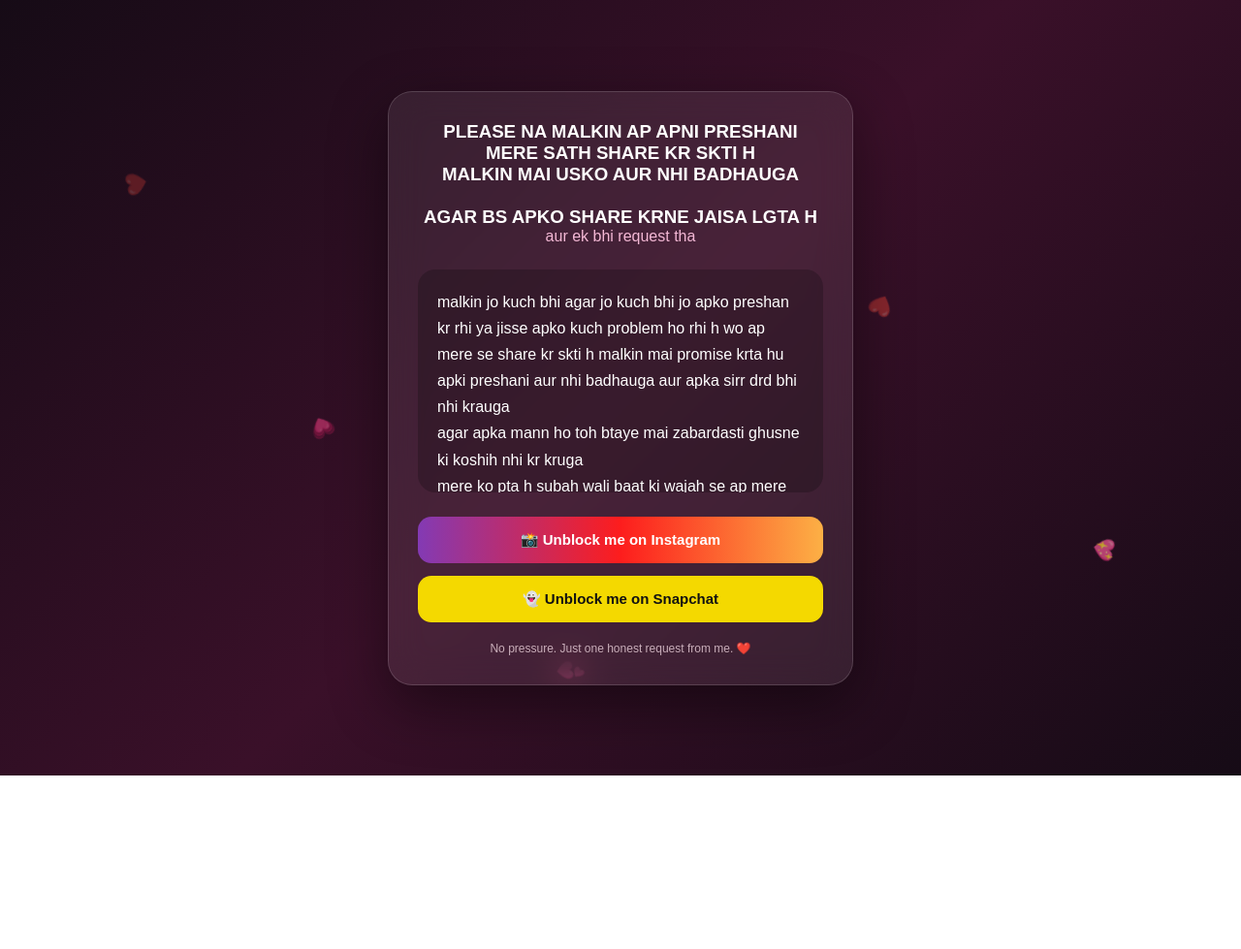
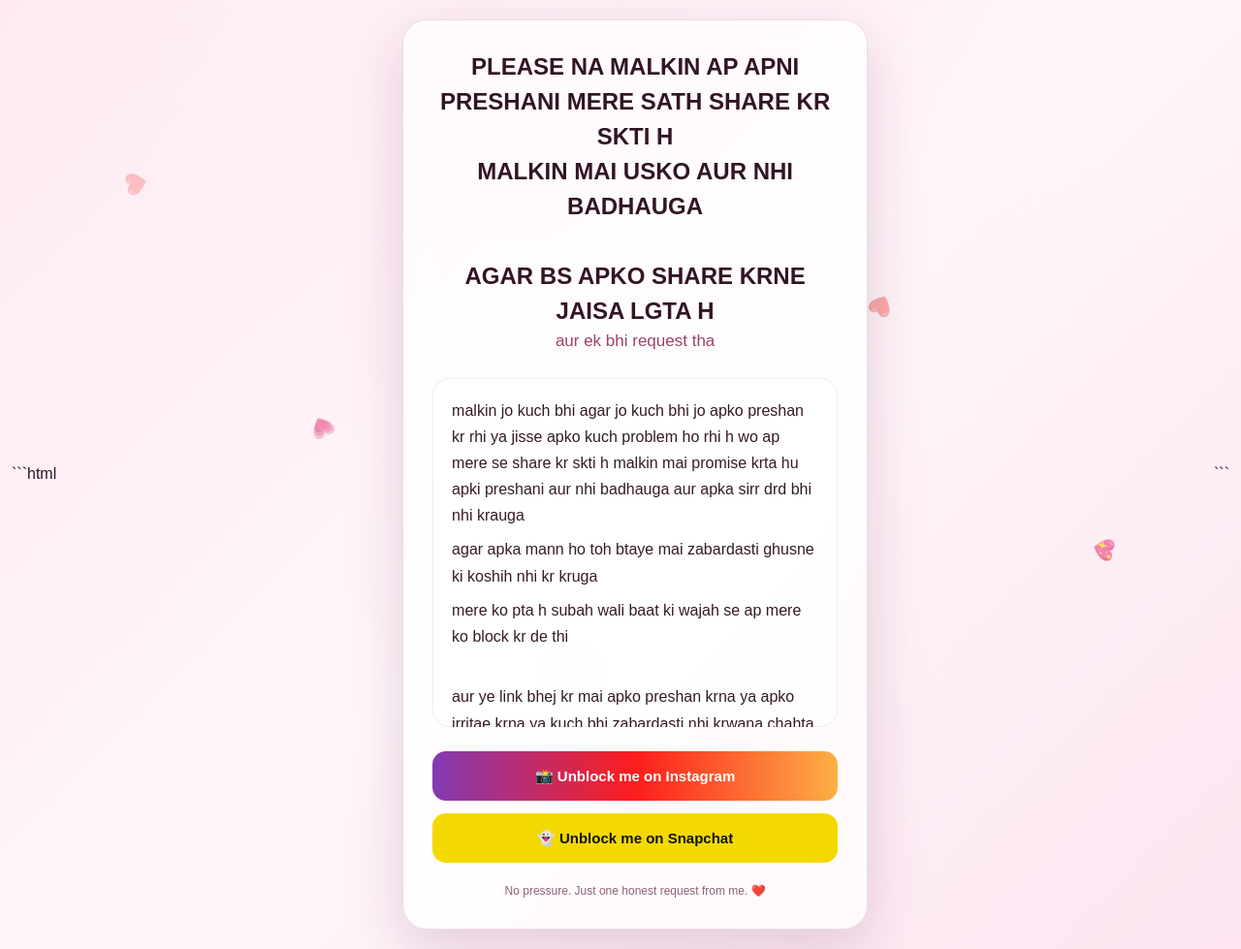
Before and after one commit to yashwantk2936-arch/please-unblock-kr-dijiye-, a plain HTML site: page index.html in a window 1280 px wide. Shown: the whole page at 97% size. Before the commit the page ends 800 px from the top, so only its background shows below. Drawn offline with Linux system fonts and the light colour scheme.

Commit message:
Update index.html

````diff
--- a/index.html
+++ b/index.html
@@ -1,4 +1,4 @@
-
+```html
 <!DOCTYPE html>
 <html lang="en">
 <head>
@@ -14,15 +14,28 @@
     padding: 0;
 }
 
+html {
+    width: 100%;
+    min-height: 100%;
+}
+
 body {
     min-height: 100vh;
+    min-height: 100dvh;
+    width: 100%;
     font-family: Arial, sans-serif;
+
     background: linear-gradient(135deg, #160b16, #3a1029, #160b16);
     color: white;
+
     display: flex;
     justify-content: center;
     align-items: center;
-    overflow: hidden;
+
+    overflow-x: hidden;
+    overflow-y: auto;
+
+    padding: 20px;
 }
 
 /* Floating hearts */
@@ -32,6 +45,7 @@ body {
     font-size: 20px;
     opacity: .7;
     animation: float 7s linear infinite;
+    pointer-events: none;
 }
 
 @keyframes float {
@@ -39,9 +53,11 @@ body {
         transform: translateY(0) rotate(0deg);
         opacity: 0;
     }
+
     20% {
         opacity: .8;
     }
+
     100% {
         transform: translateY(-110vh) rotate(360deg);
         opacity: 0;
@@ -49,35 +65,76 @@ body {
 }
 
 .container {
-    width: min(92%, 480px);
+    width: min(100%, 480px);
+
     background: rgba(255,255,255,.08);
     backdrop-filter: blur(18px);
+    -webkit-backdrop-filter: blur(18px);
+
     border: 1px solid rgba(255,255,255,.15);
     border-radius: 25px;
-    padding: 30px;
+
+    padding: clamp(20px, 5vw, 30px);
+
     box-shadow: 0 20px 60px rgba(0,0,0,.45);
+
     text-align: center;
+
+    margin: auto;
 }
 
 h1 {
-    font-size: 32px;
+    font-size: clamp(26px, 7vw, 32px);
+    line-height: 1.25;
     margin-bottom: 10px;
+}
+
+h3 {
+    font-size: clamp(18px, 5vw, 24px);
+    line-height: 1.5;
+    overflow-wrap: break-word;
 }
 
 .subtitle {
     color: #f4b8d5;
     margin-bottom: 25px;
+    font-size: clamp(14px, 4vw, 17px);
+    line-height: 1.5;
 }
 
 .note {
     background: rgba(0,0,0,.22);
+
     border-radius: 18px;
-    padding: 20px;
+
+    padding: clamp(15px, 4vw, 20px);
+
     text-align: left;
-    max-height: 230px;
+
+    /*
+       Responsive height:
+       On a phone the note uses most of the available screen,
+       while on larger screens it stays compact.
+    */
+    max-height: min(48vh, 360px);
+
     overflow-y: auto;
+    overflow-x: hidden;
+
     line-height: 1.7;
+
     margin-bottom: 25px;
+
+    font-size: clamp(14px, 4vw, 16px);
+
+    word-wrap: break-word;
+    overflow-wrap: break-word;
+
+    -webkit-overflow-scrolling: touch;
+}
+
+.note p {
+    margin-bottom: 8px;
 }
 
 .note::-webkit-scrollbar {
@@ -93,19 +150,37 @@ h1 {
     display: flex;
     flex-direction: column;
     gap: 13px;
+    width: 100%;
 }
 
 .btn {
     display: block;
-    padding: 15px;
+
+    width: 100%;
+
+    padding: 15px 12px;
+
     border-radius: 14px;
+
     text-decoration: none;
     color: white;
+
     font-weight: bold;
+
     transition: .25s;
+
     border: none;
     cursor: pointer;
-    font-size: 15px;
+
+    font-size: clamp(14px, 4vw, 15px);
+
+    line-height: 1.4;
+
+    min-height: 50px;
+
+    display: flex;
+    justify-content: center;
+    align-items: center;
 }
 
 .btn:hover {
@@ -124,8 +199,168 @@ h1 {
 
 .no-pressure {
     margin-top: 20px;
-    font-size: 12px;
+
+    font-size: clamp(11px, 3vw, 12px);
+
     color: #c9aeba;
+
+    line-height: 1.5;
+}
+
+
+/* ================================
+   LIGHT MODE
+   ================================ */
+
+@media (prefers-color-scheme: light) {
+
+    body {
+        background:
+            radial-gradient(circle at top, #fff0f7, transparent 45%),
+            linear-gradient(135deg, #ffeaf3, #fff7fb, #fce5f0);
+
+        color: #321525;
+    }
+
+    .container {
+        background: rgba(255,255,255,.72);
+
+        border: 1px solid rgba(120,40,80,.15);
+
+        box-shadow:
+            0 20px 60px rgba(100,30,70,.18);
+    }
+
+    .subtitle {
+        color: #9b426d;
+    }
+
+    .note {
+        background: rgba(255,255,255,.75);
+
+        color: #351b29;
+
+        box-shadow:
+            inset 0 0 0 1px rgba(100,40,70,.08);
+    }
+
+    .no-pressure {
+        color: #8c6277;
+    }
+}
+
+
+/* ================================
+   SMALL PHONES
+   ================================ */
+
+@media (max-width: 380px) {
+
+    body {
+        padding: 12px;
+        align-items: flex-start;
+    }
+
+    .container {
+        margin-top: 10px;
+        padding: 18px 15px;
+        border-radius: 20px;
+    }
+
+    h3 {
+        font-size: 17px;
+        line-height: 1.45;
+    }
+
+    .subtitle {
+        margin-bottom: 18px;
+    }
+
+    .note {
+        max-height: 52vh;
+        padding: 15px;
+        line-height: 1.65;
+        font-size: 14px;
+        margin-bottom: 18px;
+    }
+
+    .btn {
+        padding: 14px 10px;
+    }
+}
+
+
+/* ================================
+   VERY SMALL / SHORT SCREENS
+   ================================ */
+
+@media (max-height: 650px) {
+
+    body {
+        align-items: flex-start;
+        padding-top: 12px;
+    }
+
+    .container {
+        margin-top: 0;
+    }
+
+    .note {
+        max-height: 42vh;
+    }
+}
+
+
+/* ================================
+   LANDSCAPE PHONES
+   ================================ */
+
+@media (max-height: 500px) and (orientation: landscape) {
+
+    body {
+        align-items: flex-start;
+        padding: 12px;
+    }
+
+    .container {
+        max-width: 650px;
+    }
+
+    .note {
+        max-height: 45vh;
+    }
+}
+
+
+/* ================================
+   TOUCH DEVICES
+   ================================ */
+
+@media (hover: none) {
+
+    .btn:hover {
+        transform: none;
+        box-shadow: none;
+    }
+
+    .btn:active {
+        transform: scale(.98);
+    }
+}
+
+
+/* ================================
+   SAFE AREA FOR MODERN PHONES
+   ================================ */
+
+@supports (padding: env(safe-area-inset-bottom)) {
+
+    body {
+        padding-top: max(20px, env(safe-area-inset-top));
+        padding-bottom: max(20px, env(safe-area-inset-bottom));
+        padding-left: max(12px, env(safe-area-inset-left));
+        padding-right: max(12px, env(safe-area-inset-right));
+    }
 }
 </style>
 </head>
@@ -210,3 +445,4 @@ h1 {
 
 </body>
 </html>
+```
````
